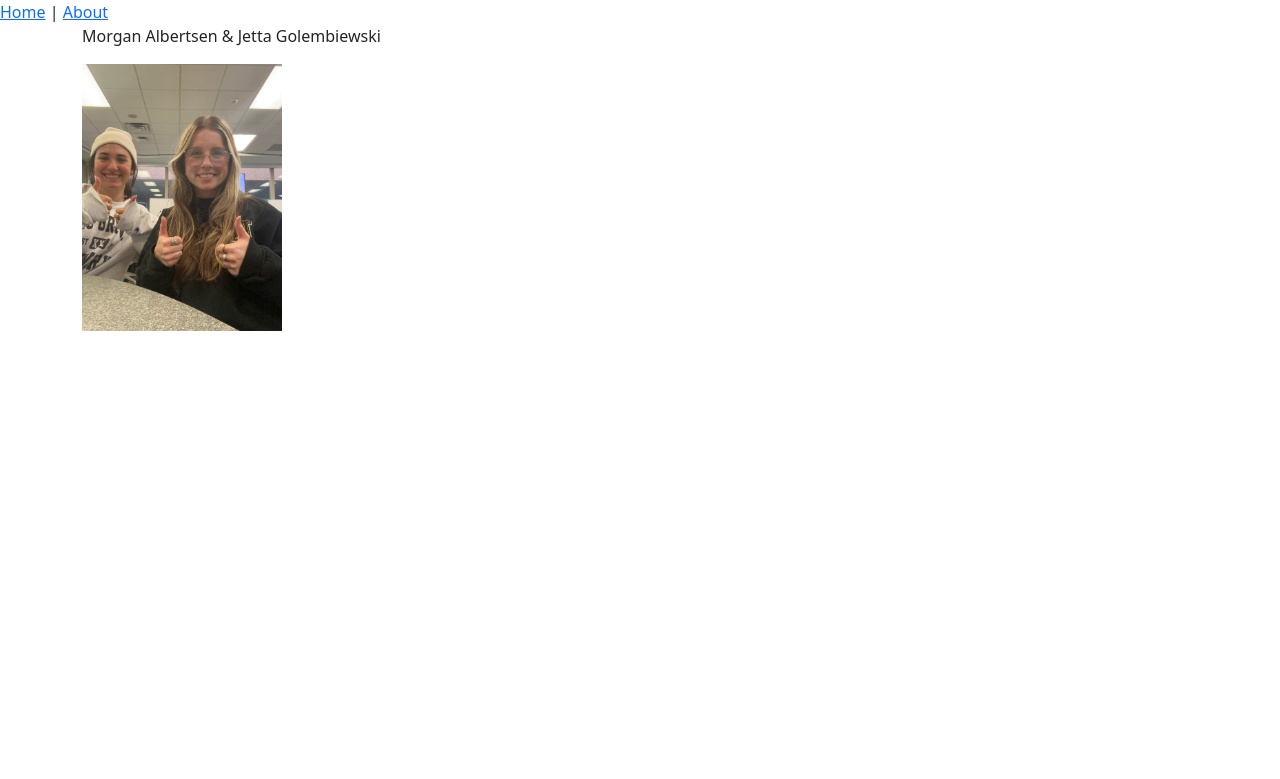
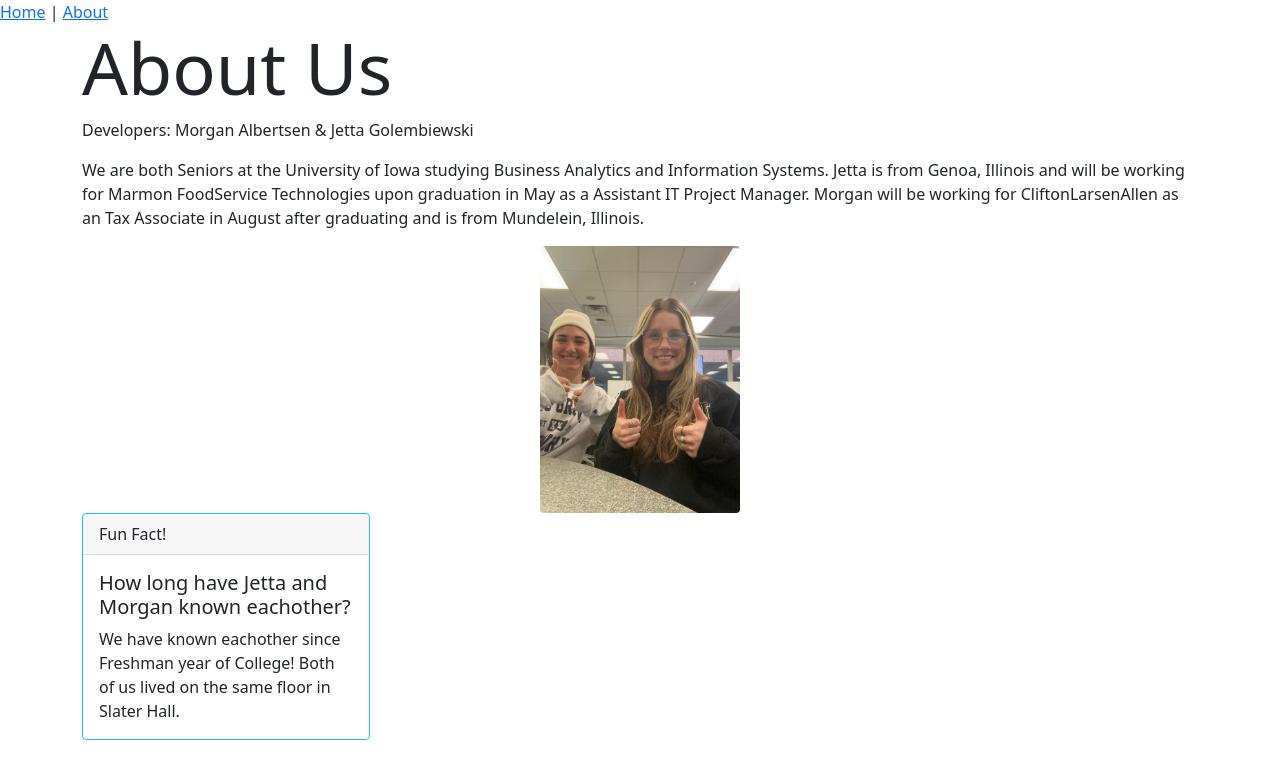
Before and after one commit to JettaGolembiewski/Pair-Programming, a Flask app: page /about in a window 1280 px wide. Shown: the top 779 px of the page. Run offline with Flask 2, Linux system fonts and the light colour scheme.

Commit message:
Formatted About Page

```diff
--- a/templates/about.html
+++ b/templates/about.html
@@ -1,5 +1,17 @@
 {% extends 'base.html' %} {% block body %}
-    <p> Morgan Albertsen & Jetta Golembiewski</p>
+<h1 class="display-2">About Us</h1>
+    <p> Developers: Morgan Albertsen & Jetta Golembiewski</p>
 
-    <img src="{{ url_for('static', filename = 'images/morgan_jetta.JPG') }}" alt="Morgan & Jetta" width="200"/>
+    <p> We are both Seniors at the University of Iowa studying Business Analytics and Information Systems. Jetta is from Genoa, Illinois and will be working for Marmon FoodService Technologies upon graduation in May as a Assistant IT Project Manager. Morgan will be working for CliftonLarsenAllen as an Tax Associate in August after graduating and is from Mundelein, Illinois.</p>
+
+    <img src="{{ url_for('static', filename = 'images/morgan_jetta.JPG') }}" class="rounded mx-auto d-block" alt="Morgan & Jetta" width="200"/>
+
+    <div class="card border-info mb-3" style="max-width: 18rem;">
+        <div class="card-header">Fun Fact!</div>
+        <div class="card-body">
+          <h5 class="card-title">How long have Jetta and Morgan known eachother?</h5>
+          <p class="card-text">We have known eachother since Freshman year of College! Both of us lived on the same floor in Slater Hall.</p>
+        </div>
+      </div>
+
     {% endblock %}
```
